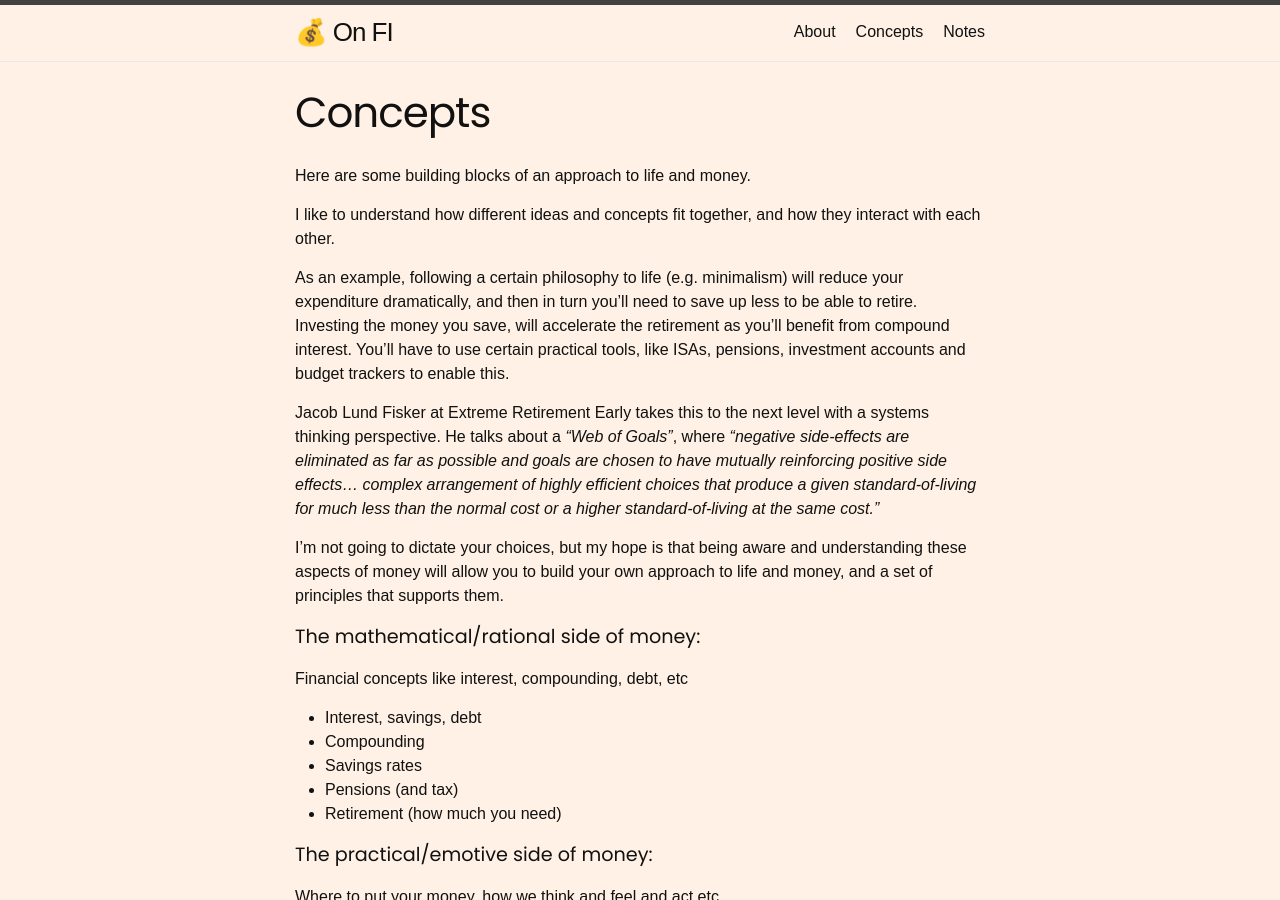
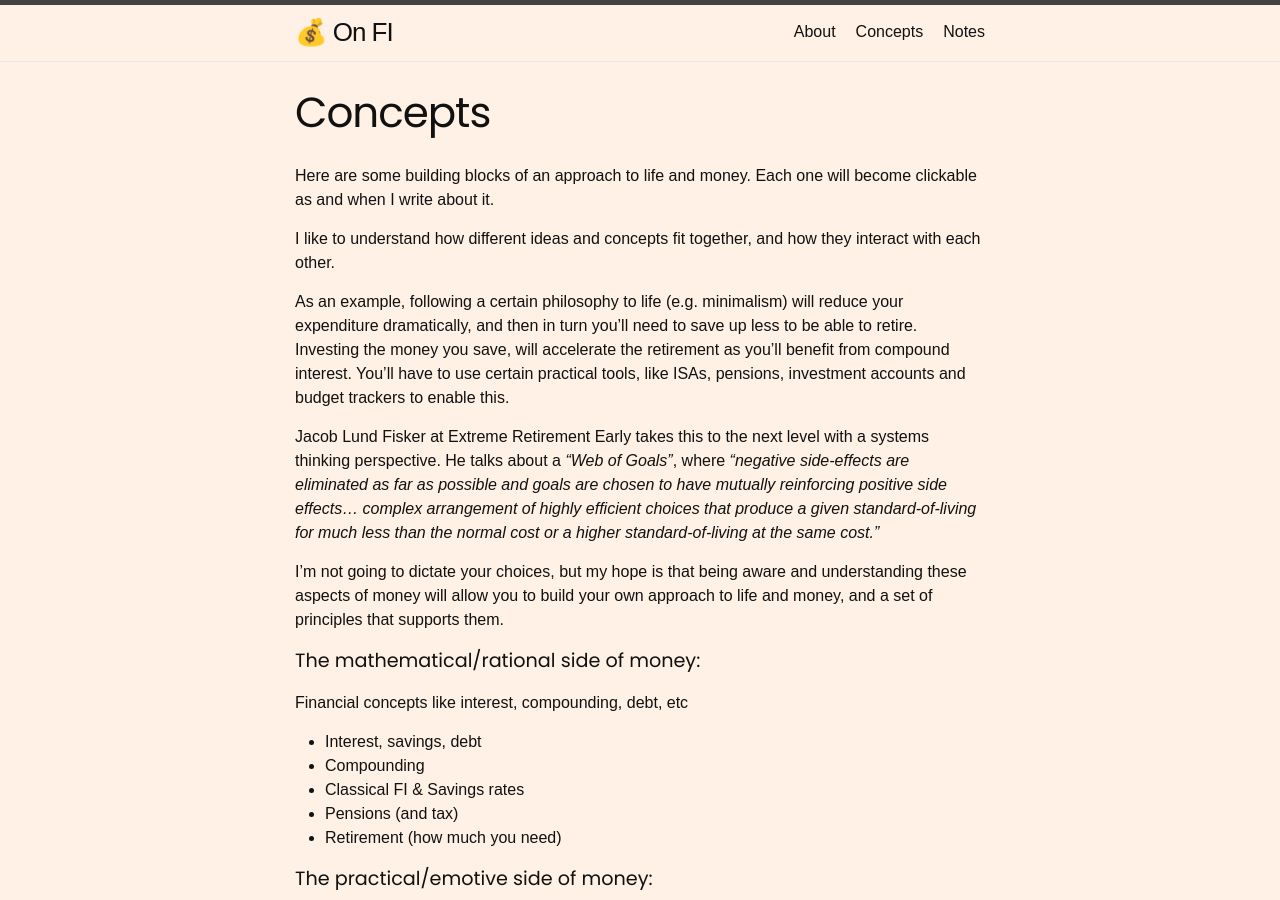
Before and after one commit to richardcadman/fi, a Jekyll site: the page built from concepts.md, in a window 1280 px wide and 900 px high. Built offline with Jekyll 4.4.1, drawn with Linux system fonts in a browser that asks for light colours; some web fonts are replaced.

Commit message:
classical fi post

```diff
--- a/concepts.md
+++ b/concepts.md
@@ -4,7 +4,7 @@
 permalink: /concepts/
 ---
 
-Here are some building blocks of an approach to life and money.
+Here are some building blocks of an approach to life and money. Each one will become clickable as and when I write about it.
 
 I like to understand how different ideas and concepts fit together, and how they interact with each other.
 
@@ -18,9 +18,10 @@
 Financial concepts like interest, compounding, debt, etc
 - Interest, savings, debt
 - Compounding
-- Savings rates
+- [Classical FI & Savings rates]({% post_url 2019-03-30-classical-fi %})
 - Pensions (and tax)
 - Retirement (how much you need)
+
 
 #### The practical/emotive side of money:
 Where to put your money, how we think and feel and act etc
```
Also changed, not shown: _posts/2019-03-30-classical-fi.markdown (renamed from _drafts/2019-03-30-classical-fi.markdown, +45 -7 lines), assets/img/classical-fi/retirement-grid.png (added), assets/img/mathematical-side.png (added).
